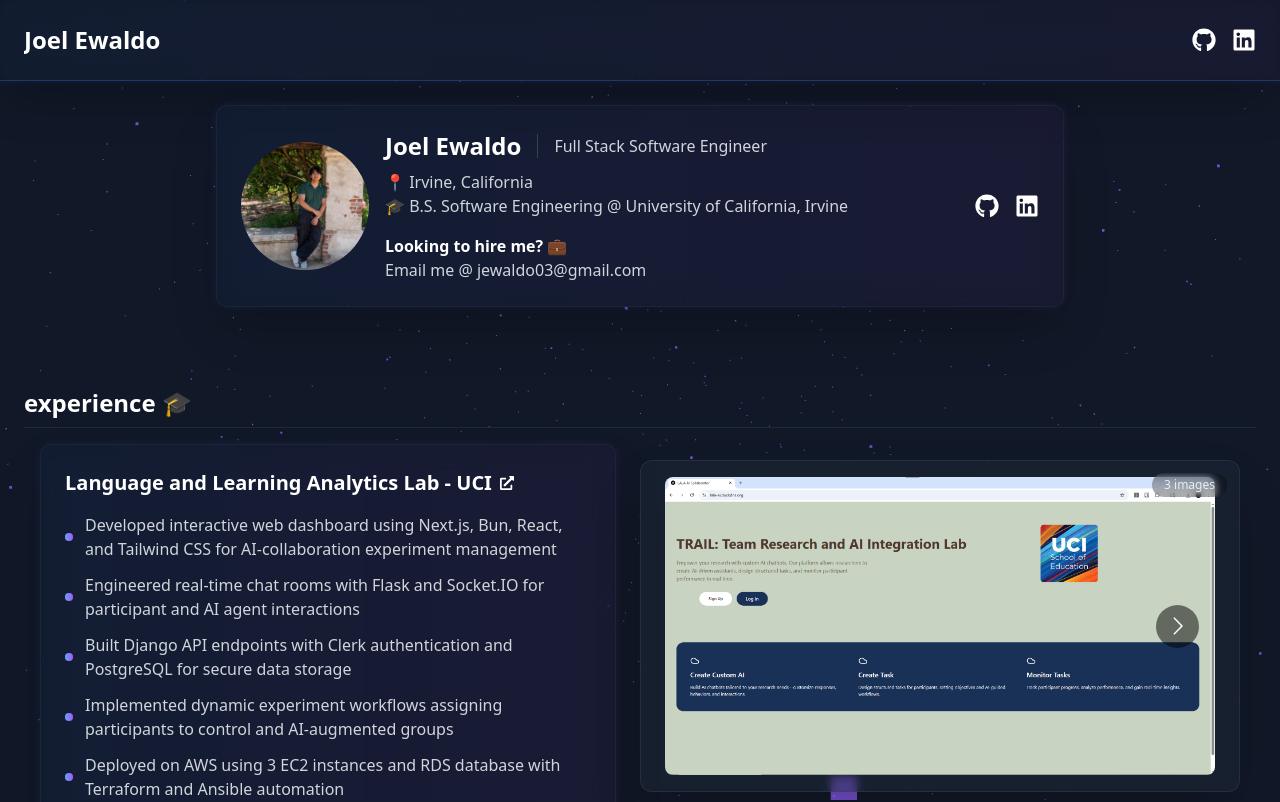
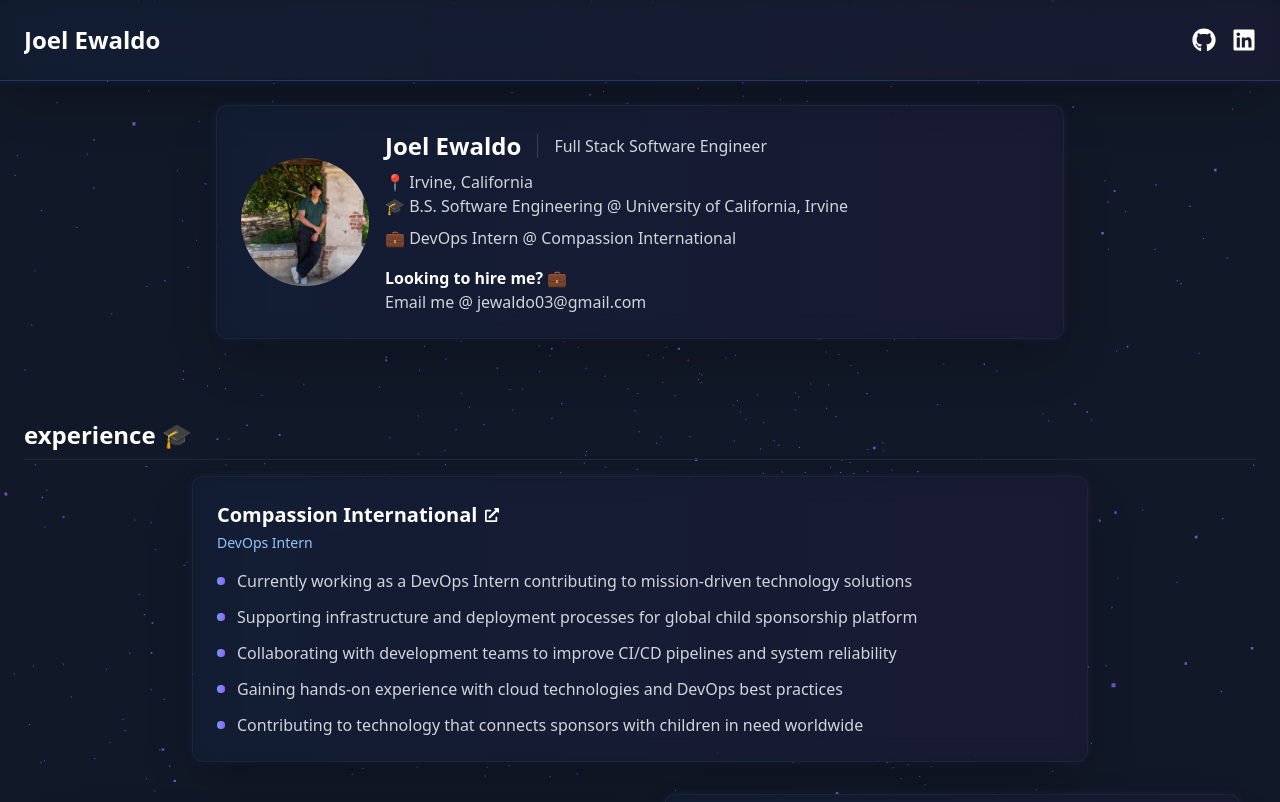
Before and after one commit to joelewaldo/code-portfolio, a React (Vite) app: page / in a window 1280 px wide. Shown: the top 802 px of the page. Built offline with nearby package versions, Linux system fonts and the light colour scheme.

Commit message:
feat: Updating Experience & Adding footer

```diff
--- a/src/App.tsx
+++ b/src/App.tsx
@@ -3,6 +3,7 @@
 import Profile from "./components/Profile";
 import Showcase from "./components/Showcase";
 import ThreeBackground from "./components/ThreeBackground";
+import Footer from "./components/Footer";
 
 import { profileData } from "./data/profileData";
 
@@ -44,6 +45,9 @@
             indexOffset={experienceCount + freelancingCount + startupsCount}
           />
         </div>
+        <div className="container mx-auto px-4 sm:px-6">
+          <Footer />
+        </div>
       </div>
     </div>
   );
--- /dev/null
+++ b/src/components/Footer.tsx
@@ -0,0 +1,43 @@
+import React from "react";
+import { profileData } from "../data/profileData";
+import { FaGithub, FaLinkedin } from "react-icons/fa";
+
+const Footer: React.FC = () => {
+  return (
+    <footer className="relative mt-16 py-8">
+      <div className="absolute inset-0 bg-gradient-to-r from-blue-500/10 to-purple-500/10 rounded-xl blur-sm"></div>
+      <div className="relative bg-gray-900/40 backdrop-blur-md border border-gray-700/30 rounded-xl p-6 shadow-2xl">
+        <div className="container mx-auto text-center">
+          <nav
+            className="flex gap-6 justify-center mb-4"
+            aria-label="Social media links"
+          >
+            <a
+              href={profileData.github}
+              target="_blank"
+              rel="noopener noreferrer"
+              aria-label="Joel Ewaldo's GitHub Profile"
+              className="group"
+            >
+              <FaGithub className="text-3xl text-gray-300 hover:text-blue-400 transition-all duration-300 transform group-hover:scale-110" />
+            </a>
+            <a
+              href={profileData.linkedin}
+              target="_blank"
+              rel="noopener noreferrer"
+              aria-label="Joel Ewaldo's LinkedIn Profile"
+              className="group"
+            >
+              <FaLinkedin className="text-3xl text-gray-300 hover:text-blue-400 transition-all duration-300 transform group-hover:scale-110" />
+            </a>
+          </nav>
+          <p className="text-gray-400 text-sm">
+            © 2025 {profileData.name}. Built with ❤️.
+          </p>
+        </div>
+      </div>
+    </footer>
+  );
+};
+
+export default Footer;
--- a/src/components/Profile.tsx
+++ b/src/components/Profile.tsx
@@ -1,6 +1,5 @@
 import React from "react";
 import { profileData } from "../data/profileData";
-import { FaGithub, FaLinkedin } from "react-icons/fa";
 
 const assetPath = (path: string) => path;
 
@@ -26,6 +25,9 @@
             <p className="text-gray-300 text-sm">
               🎓 {profileData.degree} @ {profileData.school}
             </p>
+            <p className="text-gray-300 text-sm">
+              💼 {profileData.currentPosition}
+            </p>
           </address>
 
           <div className="text-center">
@@ -41,27 +43,7 @@
             </p>
           </div>
 
-          <nav
-            className="flex gap-4 justify-center"
-            aria-label="Social media links"
-          >
-            <a
-              href={profileData.github}
-              target="_blank"
-              rel="noopener noreferrer"
-              aria-label="Joel Ewaldo's GitHub Profile"
-            >
-              <FaGithub className="text-xl hover:text-blue-400 transition-colors duration-200" />
-            </a>
-            <a
-              href={profileData.linkedin}
-              target="_blank"
-              rel="noopener noreferrer"
-              aria-label="Joel Ewaldo's LinkedIn Profile"
-            >
-              <FaLinkedin className="text-xl hover:text-blue-400 transition-colors duration-200" />
-            </a>
-          </nav>
+
         </div>
 
         {/* Desktop Layout - Original */}
@@ -88,6 +70,11 @@
                   🎓 {profileData.degree} @ {profileData.school}
                 </p>
               </div>
+              <div className="mb-2 flex items-center">
+                <p className="text-gray-300">
+                  💼 {profileData.currentPosition}
+                </p>
+              </div>
               <div className="mt-4">
                 <h2 className="text-m font-semibold">Looking to hire me? 💼</h2>
                 <p className="text-gray-300">
@@ -102,27 +89,7 @@
               </div>
             </div>
           </div>
-          <nav
-            className="flex gap-4 items-center flex-shrink-0"
-            aria-label="Social media links"
-          >
-            <a
-              href={profileData.github}
-              target="_blank"
-              rel="noopener noreferrer"
-              aria-label="Joel Ewaldo's GitHub Profile"
-            >
-              <FaGithub className="text-2xl hover:text-blue-400 transition-colors duration-200" />
-            </a>
-            <a
-              href={profileData.linkedin}
-              target="_blank"
-              rel="noopener noreferrer"
-              aria-label="Joel Ewaldo's LinkedIn Profile"
-            >
-              <FaLinkedin className="text-2xl hover:text-blue-400 transition-colors duration-200" />
-            </a>
-          </nav>
+
         </div>
       </div>
     </section>
--- a/src/components/Showcase.tsx
+++ b/src/components/Showcase.tsx
@@ -6,6 +6,7 @@
 
 type Project = {
   name: string;
+  jobTitle?: string;
   description: string[];
   images: string[];
   link?: string;
@@ -34,17 +35,19 @@
 
   return (
     <div
-      className={`project space-y-4 mb-8 flex flex-col md:flex-row ${
-        isLeft ? "md:flex-row" : "md:flex-row-reverse"
+      className={`project space-y-4 mb-8 flex flex-col ${
+        project.images.length > 0
+          ? `md:flex-row ${isLeft ? "md:flex-row" : "md:flex-row-reverse"}`
+          : ""
       }`}
     >
-      <div className="md:w-1/2 flex flex-col justify-center space-y-3">
+      <div className={`${project.images.length > 0 ? "md:w-1/2" : "w-full max-w-4xl mx-auto"} flex flex-col justify-center space-y-3`}>
         <div className="relative">
           <div className="absolute inset-0 bg-gradient-to-r from-blue-500/10 to-purple-500/10 rounded-xl blur-sm"></div>
           <div className="relative bg-gray-900/40 backdrop-blur-md border border-gray-700/30 rounded-xl p-6 shadow-2xl hover:bg-gray-900/50 hover:border-blue-500/30 transition-all duration-300">
             <div
-              className={`flex ${
-                isLeft ? "justify-start" : "md:justify-end justify-start"
+              className={`flex flex-col ${
+                isLeft ? "items-start" : "md:items-end items-start"
               } mb-4`}
             >
               <h3 className="text-lg sm:text-xl font-semibold flex items-center">
@@ -62,6 +65,11 @@
                   </a>
                 )}
               </h3>
+              {project.jobTitle && (
+                <p className="text-blue-300 font-medium text-sm mt-1">
+                  {project.jobTitle}
+                </p>
+              )}
             </div>
             <div className="text-sm sm:text-base text-gray-300 leading-relaxed">
               <ul className="space-y-3 list-none">
--- a/src/data/profileData.ts
+++ b/src/data/profileData.ts
@@ -3,6 +3,7 @@
 export const profileData = {
   name: "Joel Ewaldo",
   title: "Full Stack Software Engineer",
+  currentPosition: "DevOps Intern @ Compassion International",
   email: "jewaldo03@gmail.com",
   github: "https://github.com/joelewaldo",
   linkedin: "https://linkedin.com/in/joel-ewaldo-291523201",
@@ -116,7 +117,21 @@
   ],
   experience: [
     {
+      name: "Compassion International",
+      jobTitle: "DevOps Intern",
+      description: [
+        "Currently working as a DevOps Intern contributing to mission-driven technology solutions",
+        "Supporting infrastructure and deployment processes for global child sponsorship platform",
+        "Collaborating with development teams to improve CI/CD pipelines and system reliability",
+        "Gaining hands-on experience with cloud technologies and DevOps best practices",
+        "Contributing to technology that connects sponsors with children in need worldwide",
+      ],
+      images: [],
+      link: "https://www.compassion.com/",
+    },
+    {
       name: "Language and Learning Analytics Lab - UCI",
+      jobTitle: "Software Developer",
       description: [
         "Developed interactive web dashboard using Next.js, Bun, React, and Tailwind CSS for AI-collaboration experiment management",
         "Engineered real-time chat rooms with Flask and Socket.IO for participant and AI agent interactions",
```
